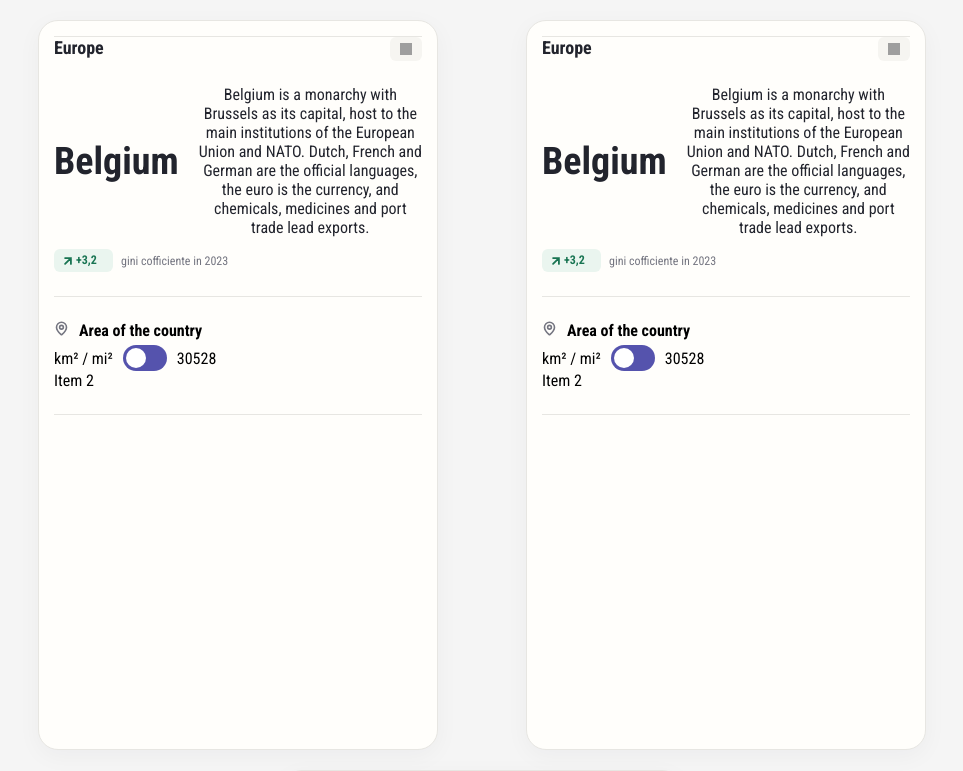
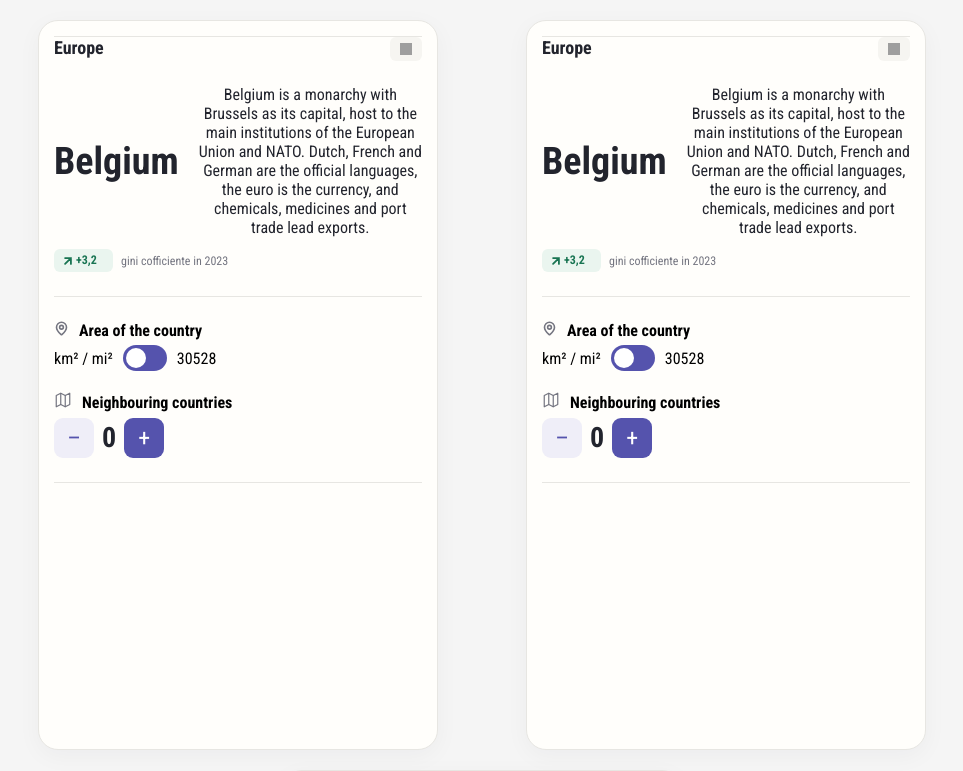
Before and after one commit to alexdanm5/KOP_countries, a React (Vite) app in the folder countries/: page / in a window 1280 px wide. Shown: the top 771 px of the page, without its empty margins (158-1121 px from the left). Built offline with nearby package versions, Linux system fonts and the light colour scheme; grey boxes are pictures that could not be loaded.

Commit message:
Created Neighbour widget

```diff
--- /dev/null
+++ b/countries/src/components/Counter/Counter.jsx
@@ -0,0 +1,15 @@
+
+
+import './counter.scss';
+
+const Counter = () => {
+    return (
+        <div className="counter">
+            <button className="counter__button counter__button-minus">–</button>
+            <div className="counter__value">0</div>
+            <button className="counter__button counter__button-plus">+</button>
+        </div>
+    )
+}
+
+export default Counter
--- /dev/null
+++ b/countries/src/components/Counter/counter.scss
@@ -0,0 +1,29 @@
+.counter {
+    display: flex;
+    align-items: center;
+    gap: 8px;
+    &__button {
+        border-radius: 9px;
+        width: 40px;
+        height: 40px;
+        border: none;
+        font-weight: 400;
+        font-size: 24px;
+        line-height: 117%;
+        &-minus {
+            background: #efeef8;
+            color: #5553ad;
+        }
+        &-plus {
+            background: #5553ad;
+            color: #fff;
+        }
+    }
+    &__value {
+        font-weight: 600;
+        font-size: 28px;
+        line-height: 143%;
+        text-align: center;
+        color: #22242d;
+    }
+}
--- /dev/null
+++ b/countries/src/components/NeighbourWidget/NeighbourWidget.jsx
@@ -0,0 +1,25 @@
+
+import Counter from '../Counter/Counter';
+
+import './neighbourWidget.scss';
+
+const NeighbourWidget = () => {
+    return (
+        <div className="widget">
+            <div className="widget__header">
+                <div className="widget__icon">
+                    <svg width="18" height="18" viewBox="0 0 18 18" fill="none" xmlns="http://www.w3.org/2000/svg">
+                    <path d="M2.25 4.5L6.75 2.25L11.25 4.5L15.75 2.25V13.5L11.25 15.75L6.75 13.5L2.25 15.75V4.5Z" stroke-width="1.2" stroke-linecap="round" stroke-linejoin="round" stroke="#747580" />
+                    <path d="M6.75 2.25V13.5M11.25 4.5V15.75" stroke-width="1.2" stroke-linecap="round" stroke-linejoin="round" stroke="#747580" />
+                    </svg>
+                </div>
+                <div className="widget__title">Neighbouring countries</div>
+            </div>
+            <div className="widget__content">
+                <Counter />
+            </div>
+        </div>
+    )
+}
+
+export default NeighbourWidget
--- /dev/null
+++ b/countries/src/components/NeighbourWidget/neighbourWidget.scss
@@ -0,0 +1,14 @@
+.widget {
+    &__header {
+        display: flex;
+        gap: 10px;
+        align-items: center;
+    }
+    &__title {
+        font-size: 16px;
+        font-weight: 600;
+    }
+    &__content {
+        margin-top: 5px;
+    }
+}
--- a/countries/src/components/Widgets/Widgets.jsx
+++ b/countries/src/components/Widgets/Widgets.jsx
@@ -1,5 +1,6 @@
 
 import AreaWidget from '../AreaWidget/AreaWidget'
+import NeighbourWidget from '../NeighbourWidget/NeighbourWidget'
 
 import './widgets.scss'
 
@@ -8,7 +9,7 @@
     return (
         <div className="widgets">
             <AreaWidget />
-            <div className="widgets__item">Item 2</div>
+            <NeighbourWidget />
         </div>
     )
 }
--- a/countries/src/components/Widgets/widgets.scss
+++ b/countries/src/components/Widgets/widgets.scss
@@ -1,4 +1,6 @@
 .widgets {
     margin: 24px 0 24px 0;
-
+    display: flex;
+    flex-direction: column;
+    gap: 20px;
 }
```
